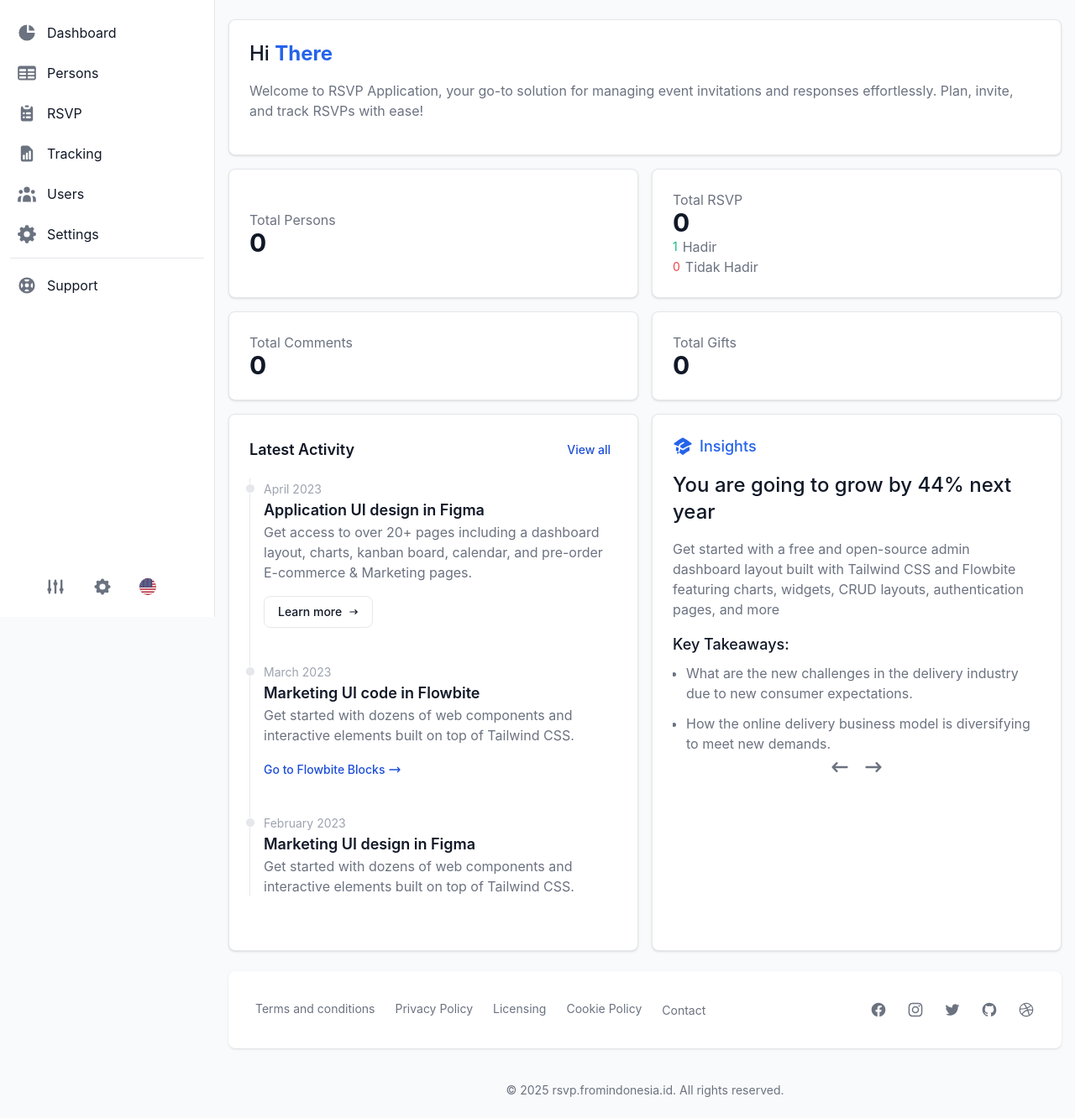
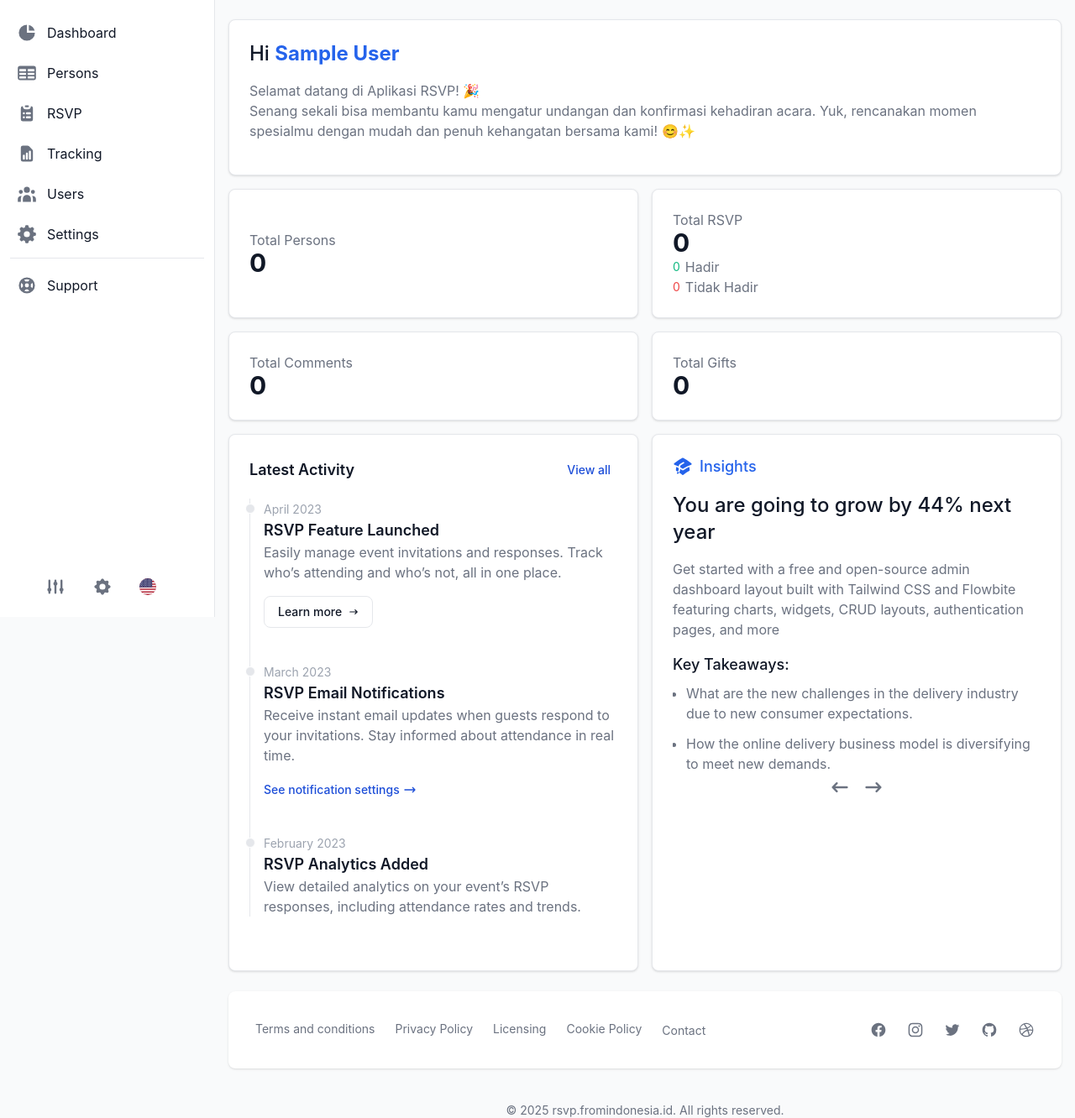
Before and after one commit to repodevs/rsvp, a Django app: page /app/ in a window 1280 px wide. Shown: the part 65-1397 px from the top of the page at 84% size. Before the commit the page ends 1372 px from the top, so only its background shows below. Run offline with Django 5.2, Linux system fonts and the light colour scheme; the visitor is signed in with stand-in values (Sample User, id 1); data that the repository does not hold is empty; some libraries are stand-ins or nearby versions.

Commit message:
improve dashboard wording

```diff
--- a/app/views/base.py
+++ b/app/views/base.py
@@ -13,11 +13,15 @@ def index(request, code=None):
 def app_home(request):
     total_persons = Person.objects.count()
     total_rsvps = RSVP.objects.count()
+    total_rsvps_yes = RSVP.objects.filter(attendance__icontains='YES').count()
+    total_rsvps_no = RSVP.objects.filter(attendance__icontains='NO').count()
     total_comments = Comment.objects.count()
     total_gifts = Gift.objects.count()
     data = {
         'total_persons': total_persons,
         'total_rsvps': total_rsvps,
+        'total_rsvps_yes': total_rsvps_yes,
+        'total_rsvps_no': total_rsvps_no,
         'total_comments': total_comments,
         'total_gifts': total_gifts
     }
--- a/templates/index.html
+++ b/templates/index.html
@@ -8,8 +8,11 @@
      <!-- Main widget -->
      <div class="p-4 bg-white border border-gray-200 rounded-lg shadow-sm 2xl:col-span-2 dark:border-gray-700 sm:p-6 dark:bg-gray-800">
 
-      <h3 class="mb-4 text-2xl font-medium text-gray-900 dark:text-white">Hi <span class="text-blue-600 font-bold">There</span></h3>
-      <p class="mb-4 text-gray-500 dark:text-gray-400">Welcome to RSVP Application, your go-to solution for managing event invitations and responses effortlessly. Plan, invite, and track RSVPs with ease!</p>
+      <h3 class="mb-4 text-2xl font-medium text-gray-900 dark:text-white">Hi <span class="text-blue-600 font-bold">{{ request.user.first_name }} {{ request.user.last_name }}</span></h3>
+      <p class="mb-4 text-gray-500 dark:text-gray-400">
+        Selamat datang di Aplikasi RSVP! 🎉
+        <br/>Senang sekali bisa membantu kamu mengatur undangan dan konfirmasi kehadiran acara. Yuk, rencanakan momen spesialmu dengan mudah dan penuh kehangatan bersama kami! 😊✨
+      </p>
      </div>
    </div>
 
@@ -41,13 +44,13 @@
 
          <p class="flex items-center text-base font-normal text-gray-500 dark:text-gray-400">
            <span class="flex items-center mr-1.5 text-sm text-green-500 dark:text-green-400">
-             1
+             {{ total_rsvps_yes }}
            </span>
            Hadir
          </p>
          <p class="flex items-center text-base font-normal text-gray-500 dark:text-gray-400">
           <span class="flex items-center mr-1.5 text-sm text-red-500 dark:text-red-400">
-            {{ total_rsvps }}
+            {{ total_rsvps_no }}
           </span>
           Tidak Hadir
         </p>
@@ -87,17 +90,17 @@
         <li class="mb-10 ml-4">
             <div class="absolute w-3 h-3 bg-gray-200 rounded-full mt-1.5 -left-1.5 border border-white dark:border-gray-800 dark:bg-gray-700"></div>
             <time class="mb-1 text-sm font-normal leading-none text-gray-400 dark:text-gray-500">April 2023</time>
-             <h3 class="text-lg font-semibold text-gray-900 dark:text-white">Application UI design in Figma</h3>
-             <p class="mb-4 text-base font-normal text-gray-500 dark:text-gray-400">Get access to over 20+ pages including a dashboard layout, charts, kanban board, calendar, and pre-order E-commerce & Marketing pages.</p>
+            <h3 class="text-lg font-semibold text-gray-900 dark:text-white">RSVP Feature Launched</h3>
+            <p class="mb-4 text-base font-normal text-gray-500 dark:text-gray-400">Easily manage event invitations and responses. Track who’s attending and who’s not, all in one place.</p>
             <a href="#" class="inline-flex items-center px-4 py-2 text-sm font-medium text-gray-900 bg-white border border-gray-200 rounded-lg hover:bg-gray-100 hover:text-primary-700 focus:z-10 focus:ring-4 focus:outline-none focus:ring-gray-200 focus:text-primary-700 dark:bg-gray-800 dark:text-gray-400 dark:border-gray-600 dark:hover:text-white dark:hover:bg-gray-700 dark:focus:ring-gray-700">Learn more <svg class="w-3 h-3 ml-2" fill="currentColor" viewBox="0 0 20 20" xmlns="http://www.w3.org/2000/svg"><path fill-rule="evenodd" d="M12.293 5.293a1 1 0 011.414 0l4 4a1 1 0 010 1.414l-4 4a1 1 0 01-1.414-1.414L14.586 11H3a1 1 0 110-2h11.586l-2.293-2.293a1 1 0 010-1.414z" clip-rule="evenodd"></path></svg></a>
         </li>
         <li class="mb-10 ml-4">
             <div class="absolute w-3 h-3 bg-gray-200 rounded-full mt-1.5 -left-1.5 border border-white dark:border-gray-800 dark:bg-gray-700"></div>
             <time class="mb-1 text-sm font-normal leading-none text-gray-400 dark:text-gray-500">March 2023</time>
-             <h3 class="text-lg font-semibold text-gray-900 dark:text-white">Marketing UI code in Flowbite</h3>
-             <p class="mb-4 text-base font-normal text-gray-500 dark:text-gray-400">Get started with dozens of web components and interactive elements built on top of Tailwind CSS.</p>
-             <a href="https://flowbite.com/blocks/" class="inline-flex items-center text-xs font-medium hover:underline text-primary-700 sm:text-sm dark:text-primary-500">
-               Go to Flowbite Blocks
+            <h3 class="text-lg font-semibold text-gray-900 dark:text-white">RSVP Email Notifications</h3>
+            <p class="mb-4 text-base font-normal text-gray-500 dark:text-gray-400">Receive instant email updates when guests respond to your invitations. Stay informed about attendance in real time.</p>
+            <a href="#" class="inline-flex items-center text-xs font-medium hover:underline text-primary-700 sm:text-sm dark:text-primary-500">
+         See notification settings
          <svg class="w-4 h-4 ml-1" fill="none" stroke="currentColor" stroke-width="2" viewBox="0 0 24 24" xmlns="http://www.w3.org/2000/svg" aria-hidden="true">
            <path stroke-linecap="round" stroke-linejoin="round" d="M17 8l4 4m0 0l-4 4m4-4H3"></path>
          </svg>
@@ -106,8 +109,8 @@
         <li class="mb-10 ml-4">
           <div class="absolute w-3 h-3 bg-gray-200 rounded-full mt-1.5 -left-1.5 border border-white dark:border-gray-800 dark:bg-gray-700"></div>
           <time class="mb-1 text-sm font-normal leading-none text-gray-400 dark:text-gray-500">February 2023</time>
-           <h3 class="text-lg font-semibold text-gray-900 dark:text-white">Marketing UI design in Figma</h3>
-           <p class="text-base font-normal text-gray-500 dark:text-gray-400">Get started with dozens of web components and interactive elements built on top of Tailwind CSS.</p>
+          <h3 class="text-lg font-semibold text-gray-900 dark:text-white">RSVP Analytics Added</h3>
+          <p class="text-base font-normal text-gray-500 dark:text-gray-400">View detailed analytics on your event’s RSVP responses, including attendance rates and trends.</p>
         </li>
       </ol>
      </div>
--- a/templates/partials/navbar.html
+++ b/templates/partials/navbar.html
@@ -7,7 +7,7 @@
             <svg id="toggleSidebarMobileHamburger" class="w-6 h-6" fill="currentColor" viewBox="0 0 20 20" xmlns="http://www.w3.org/2000/svg"><path fill-rule="evenodd" d="M3 5a1 1 0 011-1h12a1 1 0 110 2H4a1 1 0 01-1-1zM3 10a1 1 0 011-1h6a1 1 0 110 2H4a1 1 0 01-1-1zM3 15a1 1 0 011-1h12a1 1 0 110 2H4a1 1 0 01-1-1z" clip-rule="evenodd"></path></svg>
             <svg id="toggleSidebarMobileClose" class="hidden w-6 h-6" fill="currentColor" viewBox="0 0 20 20" xmlns="http://www.w3.org/2000/svg"><path fill-rule="evenodd" d="M4.293 4.293a1 1 0 011.414 0L10 8.586l4.293-4.293a1 1 0 111.414 1.414L11.414 10l4.293 4.293a1 1 0 01-1.414 1.414L10 11.414l-4.293 4.293a1 1 0 01-1.414-1.414L8.586 10 4.293 5.707a1 1 0 010-1.414z" clip-rule="evenodd"></path></svg>
           </button>
-          <a href="/" class="flex ml-2 md:mr-24">
+          <a href="{% url 'app_home' %}" class="flex ml-2 md:mr-24">
             <!-- <img src="/images/logo.svg" class="h-8 mr-3" alt="FlowBite Logo" /> -->
             <span class="self-center text-xl font-semibold sm:text-2xl whitespace-nowrap dark:text-white">RSVP</span>
           </a>
@@ -45,29 +45,28 @@
               <div>
                 <a href="#" class="flex px-4 py-3 border-b hover:bg-gray-100 dark:hover:bg-gray-600 dark:border-gray-600">
                   <div class="flex-shrink-0">
-                    <img class="rounded-full w-11 h-11" src="{% static 'images/users/leo.png' %}" alt="Leo">
+                    <img class="rounded-full w-11 h-11" src="{% static 'images/users/leo.png' %}" alt="Event Organizer">
                     <div class="absolute flex items-center justify-center w-5 h-5 ml-6 -mt-5 border border-white rounded-full bg-primary-700 dark:border-gray-700">
                       <svg class="w-3 h-3 text-white" fill="currentColor" viewBox="0 0 20 20" xmlns="http://www.w3.org/2000/svg"><path d="M8.707 7.293a1 1 0 00-1.414 1.414l2 2a1 1 0 001.414 0l2-2a1 1 0 00-1.414-1.414L11 7.586V3a1 1 0 10-2 0v4.586l-.293-.293z"></path><path d="M3 5a2 2 0 012-2h1a1 1 0 010 2H5v7h2l1 2h4l1-2h2V5h-1a1 1 0 110-2h1a2 2 0 012 2v10a2 2 0 01-2 2H5a2 2 0 01-2-2V5z"></path></svg>
                     </div>
                   </div>
                   <div class="w-full pl-3">
-                      <div class="text-gray-500 font-normal text-sm mb-1.5 dark:text-gray-400">New message from <span class="font-semibold text-gray-900 dark:text-white">Bonnie Green</span>: "Hey, what's up? All set for the presentation?"</div>
+                      <div class="text-gray-500 font-normal text-sm mb-1.5 dark:text-gray-400">New RSVP invitation from <span class="font-semibold text-gray-900 dark:text-white">Sarah Wilson</span>: "You're invited to our Annual Gala! Please confirm your attendance."</div>
                       <div class="text-xs font-medium text-primary-700 dark:text-primary-400">a few moments ago</div>
                   </div>
                 </a>
                 <a href="#" class="flex px-4 py-3 border-b hover:bg-gray-100 dark:hover:bg-gray-600 dark:border-gray-600">
                   <div class="flex-shrink-0">
-                    <img class="rounded-full w-11 h-11" src="{% static 'images/users/michael.png' %}" alt="Leslie image">
+                    <img class="rounded-full w-11 h-11" src="{% static 'images/users/michael.png' %}" alt="Event Manager">
                     <div class="absolute flex items-center justify-center w-5 h-5 ml-6 -mt-5 bg-green-400 border border-white rounded-full dark:border-gray-700">
                       <svg class="w-3 h-3 text-white" fill="currentColor" viewBox="0 0 20 20" xmlns="http://www.w3.org/2000/svg"><path fill-rule="evenodd" d="M18 13V5a2 2 0 00-2-2H4a2 2 0 00-2 2v8a2 2 0 002 2h3l3 3 3-3h3a2 2 0 002-2zM5 7a1 1 0 011-1h8a1 1 0 110 2H6a1 1 0 01-1-1zm1 3a1 1 0 100 2h3a1 1 0 100-2H6z" clip-rule="evenodd"></path></svg>
                     </div>
                   </div>
                   <div class="w-full pl-3">
-                      <div class="text-gray-500 font-normal text-sm mb-1.5 dark:text-gray-400"><span class="font-semibold text-gray-900 dark:text-white">Leslie Livingston</span> mentioned you in a comment: <span class="font-medium text-primary-700 dark:text-primary-500">@bonnie.green</span> what do you say?</div>
+                      <div class="text-gray-500 font-normal text-sm mb-1.5 dark:text-gray-400"><span class="font-semibold text-gray-900 dark:text-white">Michael Chen</span> confirmed attendance for your event: <span class="font-medium text-primary-700 dark:text-primary-500">Wedding Reception</span> - Guest count updated</div>
                       <div class="text-xs font-medium text-primary-700 dark:text-primary-400">1 hour ago</div>
                   </div>
                 </a>
-
               </div>
               <a href="#" class="block py-2 text-base font-normal text-center text-gray-900 bg-gray-50 hover:bg-gray-100 dark:bg-gray-700 dark:text-white dark:hover:underline">
                   <div class="inline-flex items-center ">
```
Lines whose indentation alone changed are shown as unchanged.
